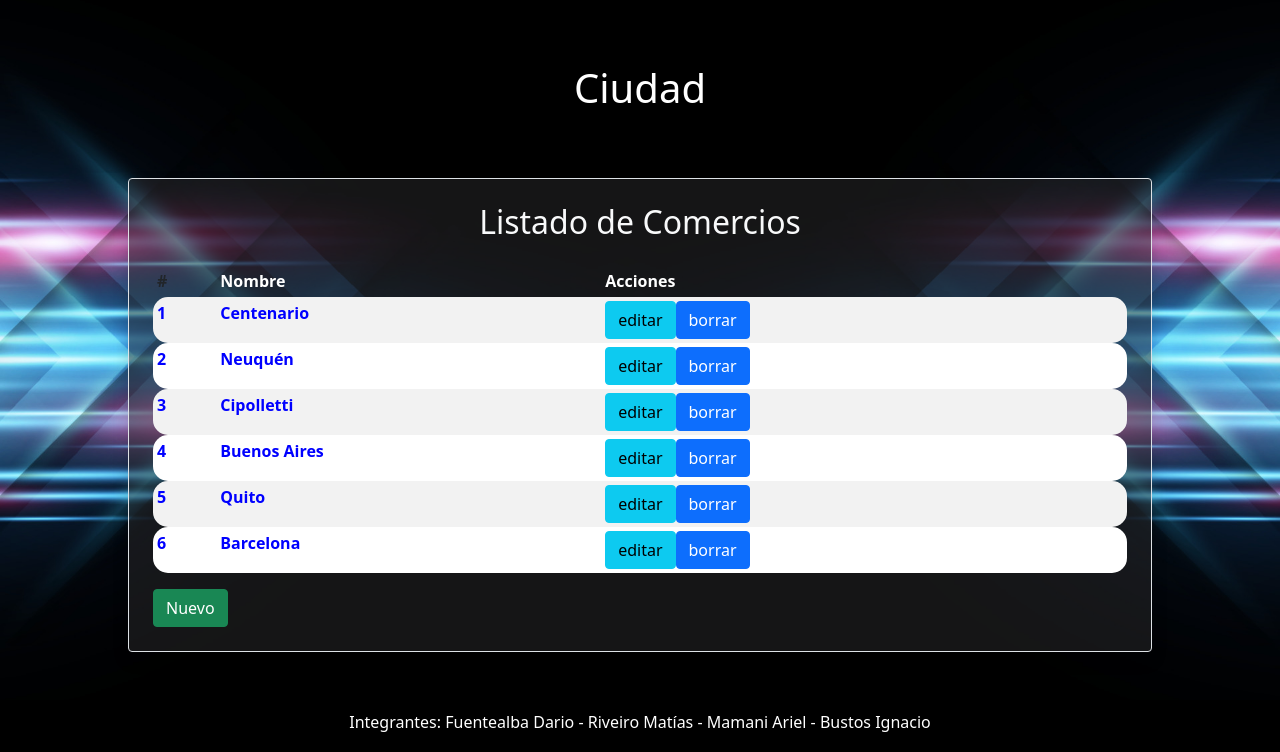
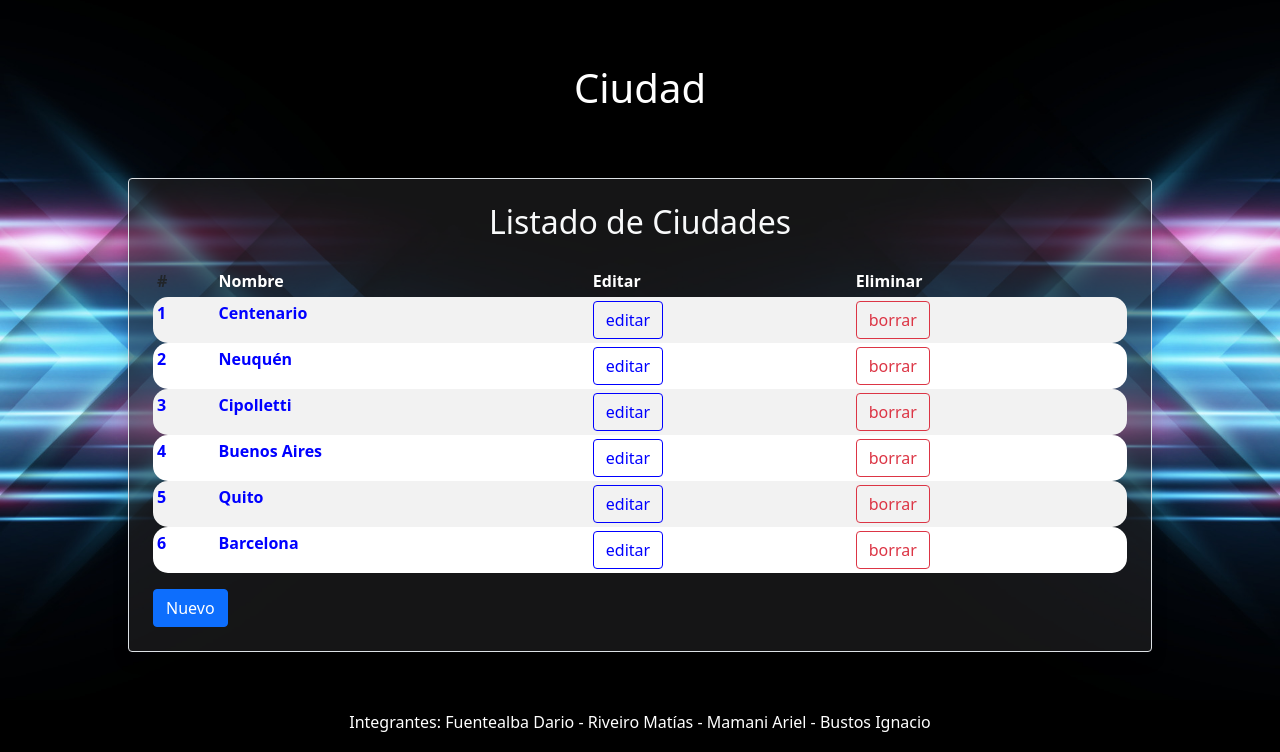
Before and after one commit to Matias-Ignacio/PWD2024_LIB, a PHP site: page /Vista/ciudad/index.php in a window 1280 px wide. Shown: the part 56-808 px from the top of the page. Run offline with PHP 8.4, Linux system fonts and the light colour scheme; data comes from the database, SQL or seed files in the repository; some libraries are stand-ins or nearby versions.

Commit message:
Modificar estética para que sea igual a los TPs anteriores

```diff
--- a/Vista/ciudad/index.php
+++ b/Vista/ciudad/index.php
@@ -1,10 +1,11 @@
 <?php
-$titulo = " Gestion de Ciudadess";
+    $titulo = "Gestión de Ciudades";
     include_once("../Estructura/header.php");
     $datos = data_submitted();
-$datos['accion']="listar";
+    $datos['accion'] = "listar";
     include_once("accion.php");
 ?>
+
 <!-- titulo -->
 <div class="divtitulo">
     <h1><?php echo $titulo;?></h1>
@@ -15,52 +16,61 @@ include_once("accion.php");
 
     <!-- Subtitulo en la pagina -->
     <div class="text-center mb-4">
-    <h2>Listado de Comercios</h2>
+        <h2>Listado de Ciudades</h2>
     </div>
 
     <div class="row float-left">
         <div class="col-md-12 float-left">
         <?php
-        if(isset($datos) && isset($datos['msg']) && $datos['msg']!=null) {
+        if(isset($datos) && isset($datos['msg']) && $datos['msg']!=null)
+        {
             echo $datos['msg'];
         }
         ?>
         </div>
     </div>
 
+    <!-- Tabla de ciudades -->
     <div class="table-responsive">
         <table class="table table-striped table-sm">
+            <!-- Titulos de las columnas de la tabla -->
             <thead>
                 <tr>
                     <th scope="col">#</th>
                     <th class="text-white" scope="col">Nombre</th>
-                <th class="text-white" scope="col">Acciones</th>
+                    <th class="text-white" scope="col">Editar</th>
+                    <th class="text-white" scope="col">Eliminar</th>
                 </tr>
             </thead>
+
+            <!-- Datos dentro de la tabla -->
             <tbody>
-
                 <?php
-    if( count($lista)>0){
-        foreach ($lista as $ciudad) {
+                if(count($lista)>0)
+                {
+                    foreach ($lista as $ciudad)
+                    {
                         echo '<tr><td>'.$ciudad['ciu_id'].'</td>';
                         echo '<td>'.$ciudad['ciu_nombre'].'</td>';
 
-            echo '<td><a class="btn btn-info" role="button" href="editar.php?accion=editar&ciu_id='.$ciudad['ciu_id'].'">editar</a>';
-            echo '<a class="btn btn-primary" role="button" href="editar.php?accion=borrar&ciu_id='.$ciudad['ciu_id'].'">borrar</a></td></tr>';
+                        echo '<td><a class="btn btn-color" role="button" href="editar.php?accion=editar&ciu_id='.$ciudad['ciu_id'].'">editar</a></td>';
+                        echo '<td><a class="btn btn-outline-danger" role="button" href="editar.php?accion=borrar&ciu_id='.$ciudad['ciu_id'].'">borrar</a></td></tr>';
                     }
                 }
                 ?>
             </tbody>
         </table>
     </div>
+
+    <!-- Boton agregar nueva ciudad -->
     <div class="row float-right">
         <div class="col-md-12 float-right">
-            <a class="btn btn-success" role="button" href="editar.php?accion=nuevo&ciu_id=-1">Nuevo</a>
+            <a class="btn btn-primary" role="button" href="editar.php?accion=nuevo&ciu_id=-1">Nuevo</a>
         </div>
     </div>
 </div>
 
+<!-- Footer -->
 <?php
-
 include_once("../Estructura/footer.php");
 ?>
```
Lines whose indentation alone changed are shown as unchanged.
